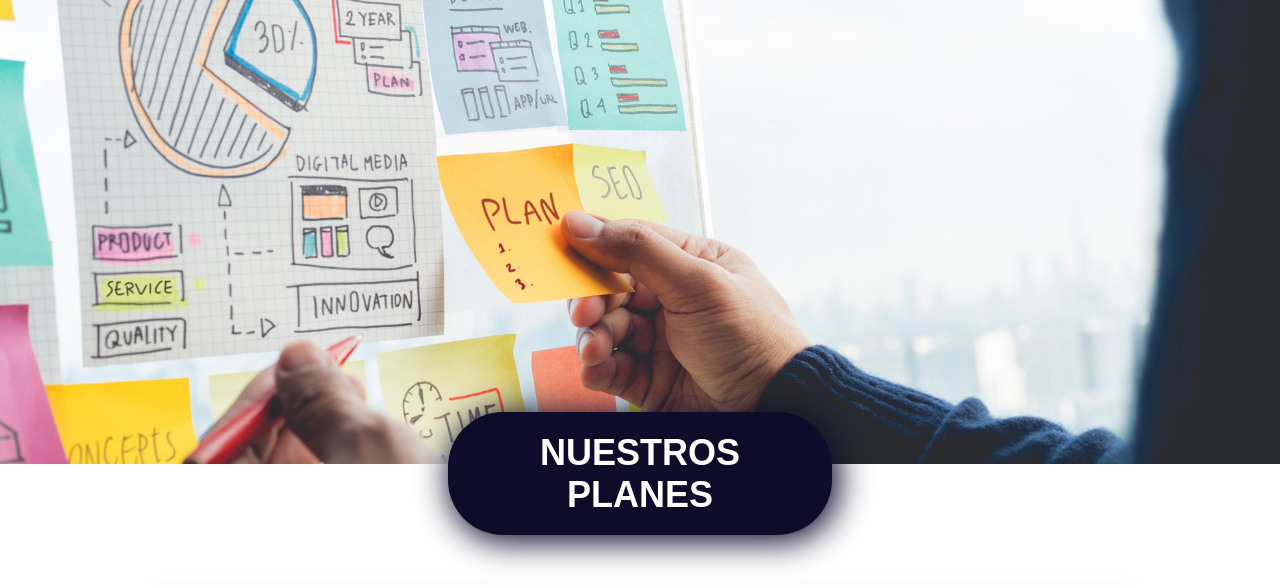
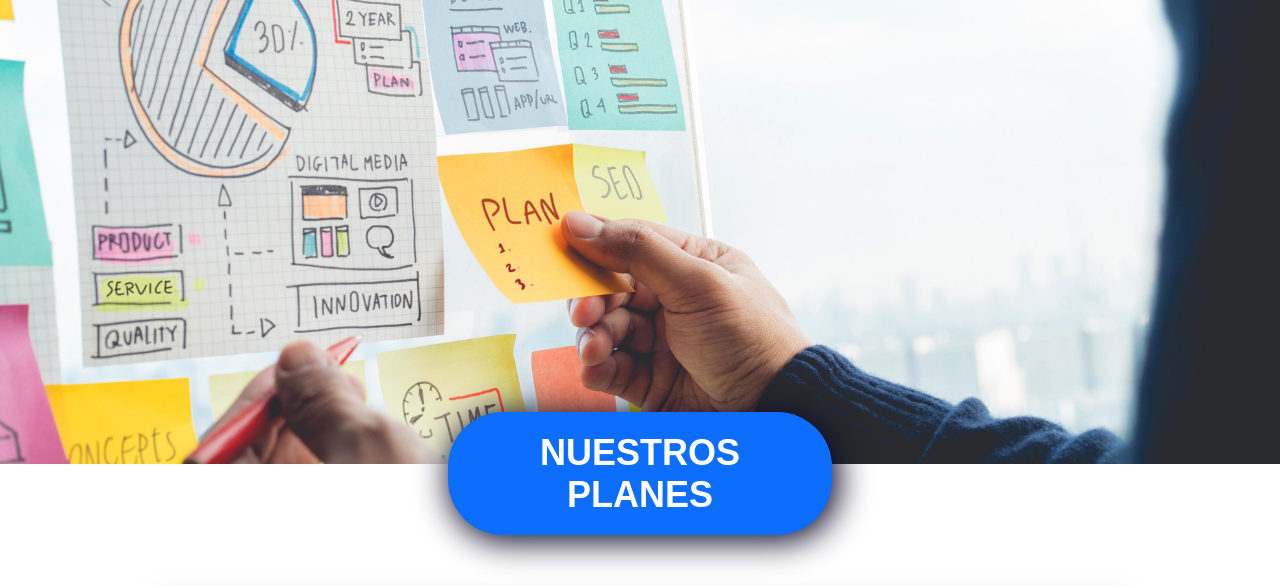
Before and after one commit to eliano97/pagina.personal, a plain HTML site: page paginas/planes.html in a window 1280 px wide. Shown: the part 90-675 px from the top of the page. Drawn offline with Linux system fonts and the light colour scheme.

Commit message:
cambios-finales

```diff
--- a/css/styles.css
+++ b/css/styles.css
@@ -436,7 +436,7 @@ main{
 .section-planes h1{
     text-align: center;
     color: white;
-    background-color:#0f0c29;
+    background-color:#0d6efd;
     box-shadow: #0f0c29 0.1em 0.1em 0.9em 0.1em;
     border-radius: 55px;
     padding: 1.5%;
```
